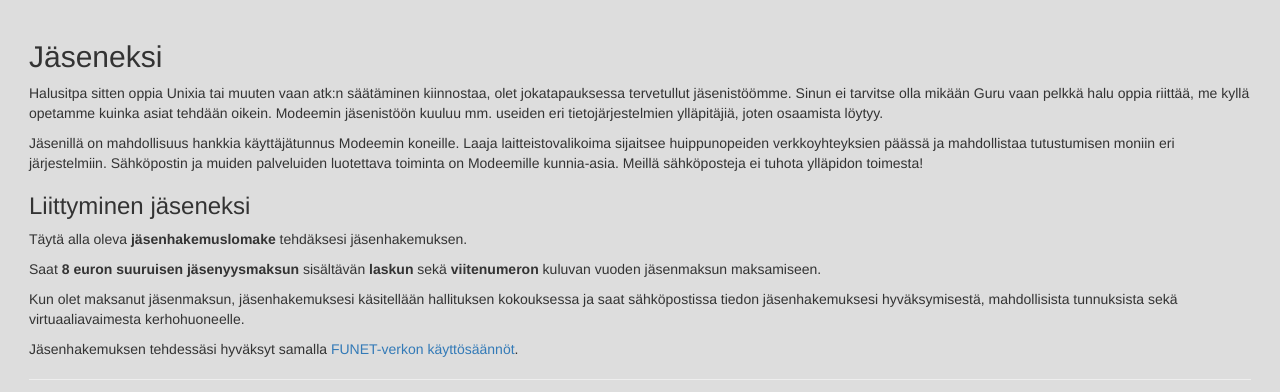
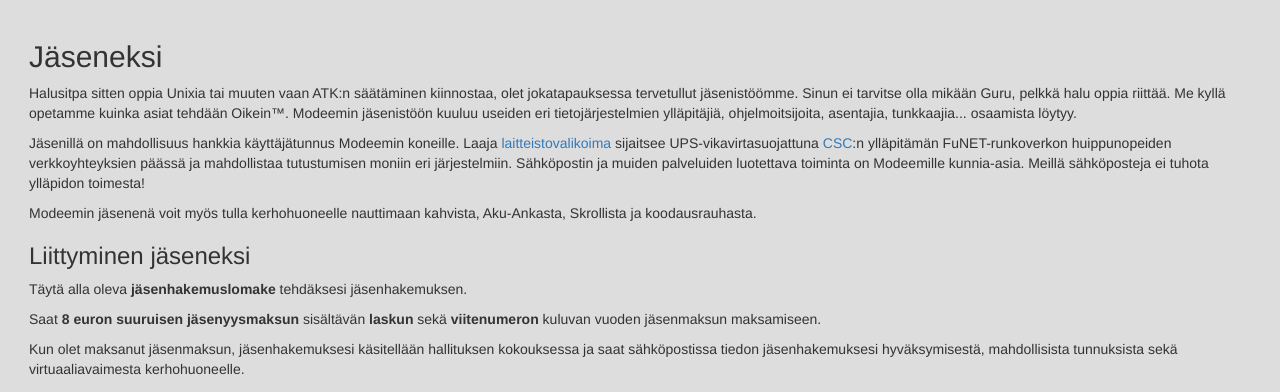
Before and after one commit to modeemi/website, a Django app: page /jaseneksi/ in a window 1280 px wide. Shown: the part 170-562 px from the top of the page. Run offline with Django 3.2, Linux system fonts and the light colour scheme; parts of the project's set-up code (start-up, migrations or seed data) failed here and were passed over; some libraries are stand-ins or nearby versions.

Commit message:
Cleanup for members page

```diff
--- a/modeemintternet/templates/base.html
+++ b/modeemintternet/templates/base.html
@@ -67,7 +67,7 @@
 
             /* News */
             .news-header {
-                font-size: 2em;
+                font-size: 1.5em;
             }
             .news-timestamp {
             }
--- a/modeemintternet/templates/jaseneksi.html
+++ b/modeemintternet/templates/jaseneksi.html
@@ -2,9 +2,11 @@
 {% block content %}
 <h2>Jäseneksi</h2>
 
-<p>Halusitpa sitten oppia Unixia tai muuten vaan atk:n säätäminen kiinnostaa, olet jokatapauksessa tervetullut jäsenistöömme. Sinun ei tarvitse olla mikään Guru vaan pelkkä halu oppia riittää, me kyllä opetamme kuinka asiat tehdään oikein. Modeemin jäsenistöön kuuluu mm. useiden eri tietojärjestelmien ylläpitäjiä, joten osaamista löytyy.</p>
+<p>Halusitpa sitten oppia Unixia tai muuten vaan ATK:n säätäminen kiinnostaa, olet jokatapauksessa tervetullut jäsenistöömme. Sinun ei tarvitse olla mikään Guru, pelkkä halu oppia riittää. Me kyllä opetamme kuinka asiat tehdään Oikein&#8482;. Modeemin jäsenistöön kuuluu useiden eri tietojärjestelmien ylläpitäjiä, ohjelmoitsijoita, asentajia, tunkkaajia... osaamista löytyy.</p>
 
-<p>Jäsenillä on mahdollisuus hankkia käyttäjätunnus Modeemin koneille. Laaja laitteistovalikoima sijaitsee huippunopeiden verkkoyhteyksien päässä ja mahdollistaa tutustumisen moniin eri järjestelmiin. Sähköpostin ja muiden palveluiden luotettava toiminta on Modeemille kunnia-asia. Meillä sähköposteja ei tuhota ylläpidon toimesta!</p>
+<p>Jäsenillä on mahdollisuus hankkia käyttäjätunnus Modeemin koneille. Laaja <a href="/laitteisto/">laitteistovalikoima</a> sijaitsee UPS-vikavirtasuojattuna <a href="https://www.csc.fi/">CSC</a>:n ylläpitämän FuNET-runkoverkon huippunopeiden verkkoyhteyksien päässä ja mahdollistaa tutustumisen moniin eri järjestelmiin. Sähköpostin ja muiden palveluiden luotettava toiminta on Modeemille kunnia-asia. Meillä sähköposteja ei tuhota ylläpidon toimesta!</p>
+
+<p>Modeemin jäsenenä voit myös tulla kerhohuoneelle nauttimaan kahvista, Aku-Ankasta, Skrollista ja koodausrauhasta.</p>
 
 <h3>Liittyminen jäseneksi</h3>
 
```
